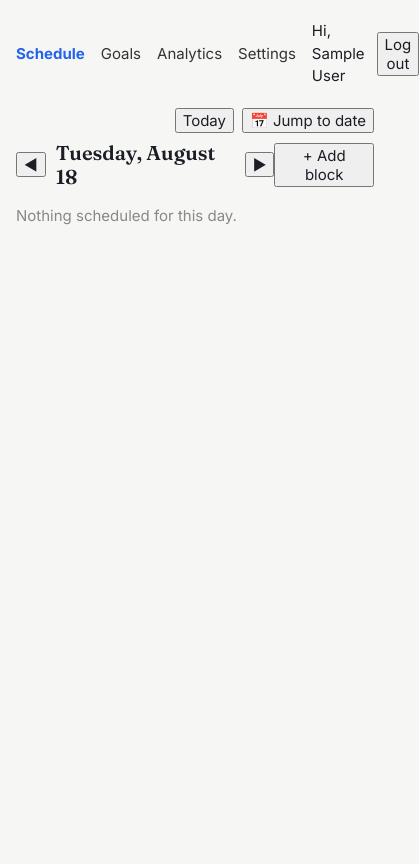
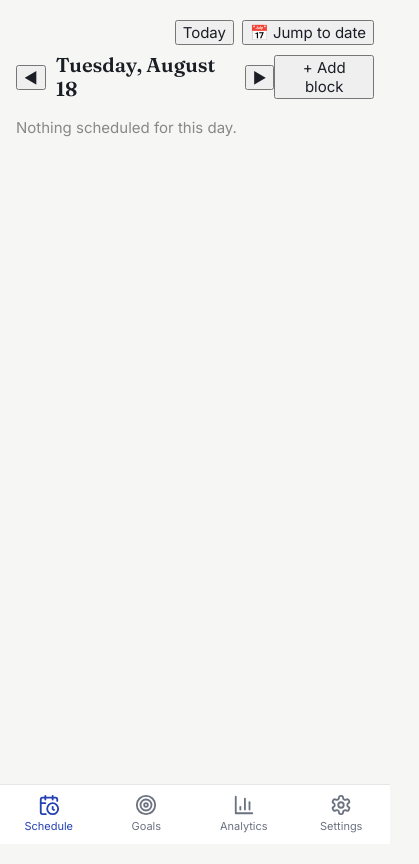
Before and after one commit to Tushar-Metrani/Smart-Day-Planner, a React (Vite) app in the folder frontend/: page / in a window 390 px wide. Shown: the whole page, 419 px wide, since content can reach past the window. Built offline with nearby package versions, Linux system fonts and the light colour scheme; no server answers; sample sign-in values are in the browser's storage.

Commit message:
feat: add mobile bottom tab bar and update desktop navbar

```diff
--- a/frontend/package.json
+++ b/frontend/package.json
@@ -10,6 +10,7 @@
   },
   "dependencies": {
     "axios": "^1.7.2",
+    "lucide-react": "^0.383.0",
     "react": "^18.3.1",
     "react-dom": "^18.3.1",
     "react-router-dom": "^6.25.1"
--- a/frontend/src/App.jsx
+++ b/frontend/src/App.jsx
@@ -6,6 +6,7 @@ import Goals from "./pages/Goals.jsx";
 import Analytics from "./pages/Analytics.jsx";
 import Settings from "./pages/Settings.jsx";
 import NavBar from "./components/NavBar.jsx";
+import BottomNav from "./components/BottomNav.jsx";
 import { useAuth } from "./context/AuthContext.jsx";
 
 const Private = ({ children }) => {
@@ -15,6 +16,7 @@ const Private = ({ children }) => {
     <>
       <NavBar />
       {children}
+      <BottomNav />
     </>
   );
 };
--- /dev/null
+++ b/frontend/src/components/BottomNav.jsx
@@ -0,0 +1,27 @@
+import { NavLink } from "react-router-dom";
+import { CalendarClock, Target, BarChart3, Settings } from "lucide-react";
+
+const TABS = [
+  { to: "/", label: "Schedule", icon: CalendarClock },
+  { to: "/goals", label: "Goals", icon: Target },
+  { to: "/analytics", label: "Analytics", icon: BarChart3 },
+  { to: "/settings", label: "Settings", icon: Settings },
+];
+
+export default function BottomNav() {
+  return (
+    <nav className="bottom-nav">
+      {TABS.map(({ to, label, icon: Icon }) => (
+        <NavLink
+          key={to}
+          to={to}
+          end={to === "/"}
+          className={({ isActive }) => `bottom-nav-item${isActive ? " active" : ""}`}
+        >
+          <Icon size={22} strokeWidth={2} />
+          {label}
+        </NavLink>
+      ))}
+    </nav>
+  );
+}
--- a/frontend/src/components/Navbar.jsx
+++ b/frontend/src/components/Navbar.jsx
@@ -1,28 +1,33 @@
-import { Link, useLocation } from "react-router-dom";
+import { NavLink } from "react-router-dom";
 import { useAuth } from "../context/AuthContext.jsx";
+
+const LINKS = [
+  { to: "/", label: "Schedule" },
+  { to: "/goals", label: "Goals" },
+  { to: "/analytics", label: "Analytics" },
+  { to: "/settings", label: "Settings" },
+];
 
 export default function NavBar() {
   const { user, logout } = useAuth();
-  const location = useLocation();
-
-  const linkStyle = (path) => ({
-    marginRight: 16,
-    fontWeight: location.pathname === path ? 700 : 400,
-    color: location.pathname === path ? "#2563eb" : "#333",
-    textDecoration: "none",
-  });
 
   return (
-    <div style={{ display: "flex", justifyContent: "space-between", alignItems: "center", maxWidth: 1000, margin: "20px auto 0", padding: "0 16px" }}>
-      <div>
-        <Link to="/" style={linkStyle("/")}>Schedule</Link>
-        <Link to="/goals" style={linkStyle("/goals")}>Goals</Link>
-        <Link to="/analytics" style={linkStyle("/analytics")}>Analytics</Link>
-        <Link to="/settings" style={linkStyle("/settings")}>Settings</Link>
+    <div className="top-nav">
+      <div className="top-nav-links">
+        {LINKS.map(({ to, label }) => (
+          <NavLink
+            key={to}
+            to={to}
+            end={to === "/"}
+            className={({ isActive }) => `top-nav-link${isActive ? " active" : ""}`}
+          >
+            {label}
+          </NavLink>
+        ))}
       </div>
-      <div style={{ display: "flex", alignItems: "center", gap: 12 }}>
-        <span>Hi, {user?.name}</span>
-        <button onClick={logout}>Log out</button>
+      <div className="flex-row gap-3">
+        <span className="text-sm text-muted">Hi, {user?.name}</span>
+        <button className="btn btn-sm" onClick={logout}>Log out</button>
       </div>
     </div>
   );
```
Also changed, not shown: 1 other file (tests, documents, lock files or other folders).
